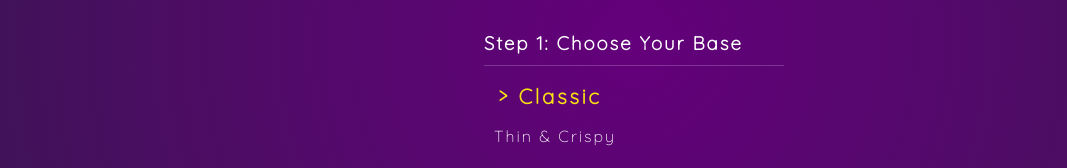
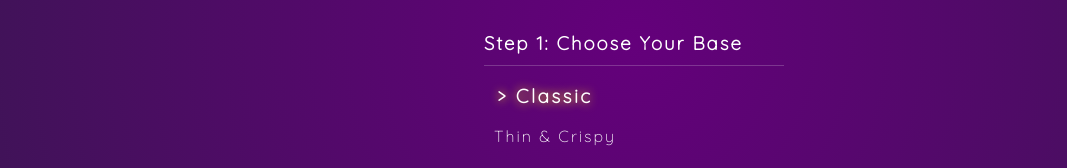
Before and after one commit to manudeli/framer-motion, a React (Create React App) app: page /base in a window 1280 px wide. Shown: the part 233-401 px from the top of the page, without its empty margins (6-1073 px from the left). Built offline with nearby package versions, Linux system fonts and the light colour scheme.

Commit message:
fix(list): list 스타일 default / selected / hover 모션 추가

```diff
--- a/src/motions/list.ts
+++ b/src/motions/list.ts
@@ -1 +1,9 @@
-export const selectedListStyle = { scale: 1.3, originX: 0, color: "#f8e112" };
+import { TargetAndTransition } from "framer-motion";
+
+export const selectedListStyle: TargetAndTransition = {
+  scale: 1.2,
+  originX: 0,
+  color: "#ffffff",
+  textShadow: "0 0 8px #f8e112",
+  fontWeight: "bold",
+} as const;
--- a/src/pages/Base/index.tsx
+++ b/src/pages/Base/index.tsx
@@ -30,7 +30,7 @@ const Base = ({ addBase, pizza }: Props) => {
               key={base}
               onClick={() => addBase(base)}
               animate={pizza.base === base ? selectedListStyle : {}}
-              whileHover={selectedListStyle}
+              whileHover={{ scale: 1.3, originX: 0, color: "#f8e112" }}
               transition={{ type: "spring", stiffness: 600 }}
             >
               <span className={spanClass}>{base}</span>
```
